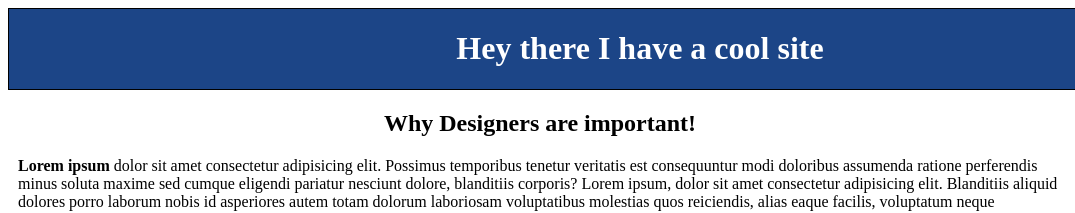
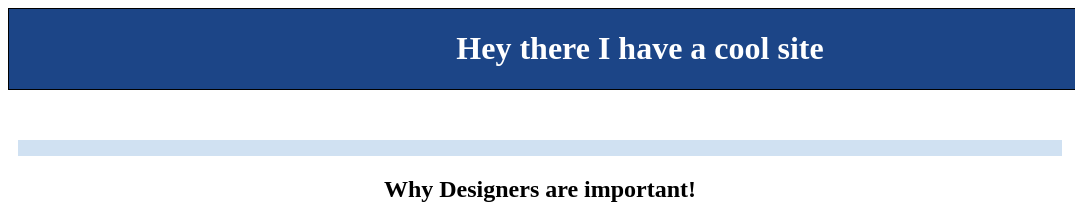
Before and after one commit to josiahaubin/codeworks-coolsite, a plain HTML site: page index.html in a window 1280 px wide. Shown: the top 213 px of the page, 0-1075 px from the left. Drawn offline with Linux system fonts and the light colour scheme.

Commit message:
color bar added to top

```diff
--- a/index.html
+++ b/index.html
@@ -15,6 +15,9 @@
   </header>
   <section id="body-section">
     <div class="paragraph">
+      <div class="topbar">
+        <p></p>
+      </div>
       <h2>Why Designers are important!</h2>
       <p> <b> Lorem ipsum </b> dolor sit amet consectetur adipisicing elit. Possimus temporibus
         tenetur veritatis est
--- a/style.css
+++ b/style.css
@@ -20,3 +20,8 @@
   right: 0;
   padding-top: 100px;
 }
+.topbar{
+  background-color: #D0E1F2;
+  overflow: hidden;
+  margin-top: 50px;
+}
```
